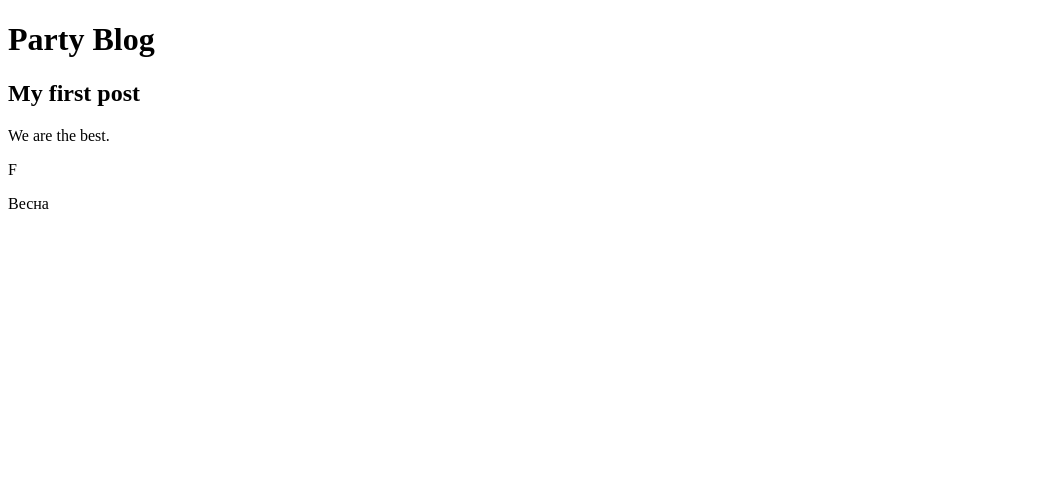
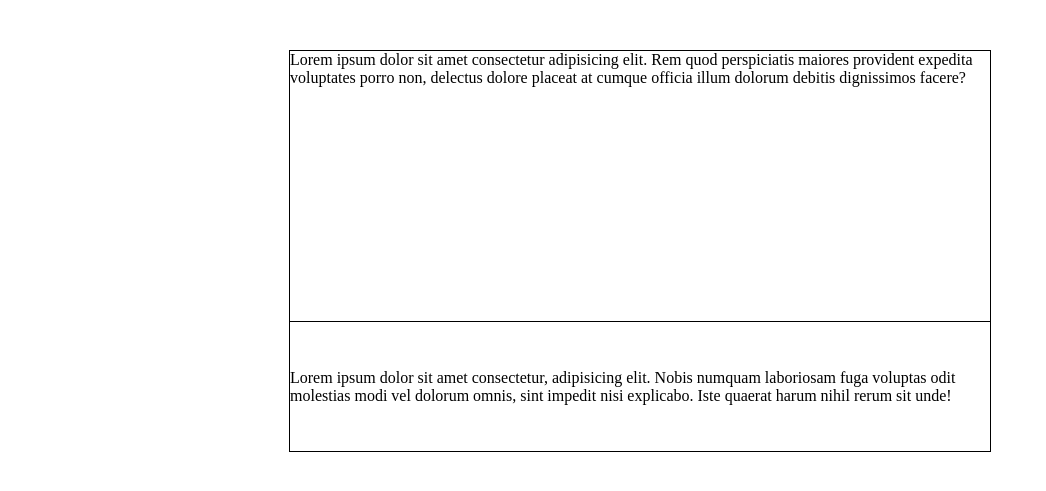
Before and after one commit to Zipko251/my-first-blog, a Django app: page / in a window 1280 px wide. Shown: the top 491 px of the page, without its empty margins (0-1046 px from the left). Run offline with Django 3.2, Linux system fonts and the light colour scheme.

Commit message:
Weleeve MVP

```diff
--- a/blog/templates/blog/post_list.html
+++ b/blog/templates/blog/post_list.html
@@ -1,18 +1,24 @@
 <!DOCTYPE html>
 <html lang="en">
-    <head>
-        <title>Our Party</title>
-    </head>
-    <body>
-        <div>
-            <h1>Party Blog</h1>
+<head>
+    <meta charset="UTF-8">
+    <meta name="viewport" content="width=device-width, initial-scale=1.0">
+    <meta http-equiv="X-UA-Compatible" content="ie=edge">
+    <link rel="stylesheet" href="style.css">
+    <title>Document</title>
+</head>
+<body>
+    <div class="main-block grid">
+        <div class="product-image grid">
+            Lorem ipsum dolor sit amet consectetur adipisicing elit.
+            Rem quod perspiciatis maiores provident expedita voluptates porro non, delectus dolore placeat at cumque officia illum dolorum debitis dignissimos facere?
+        </div>
+        <div class="desription grid">
+            Lorem ipsum dolor sit amet consectetur, adipisicing elit.
+            Nobis numquam laboriosam fuga voluptas odit molestias modi vel dolorum omnis, sint impedit nisi explicabo.
+            Iste quaerat harum nihil rerum sit unde!
         </div>
 
-        <div>
-            <h2>My first post</h2>
-            <p>We are the best.</p>
-            <p>F</p>
-            <p>Весна</p>
-        </div>
-    </body>
+    </div>
+</body>
 </html>
--- /dev/null
+++ b/blog/templates/blog/style.css
@@ -0,0 +1,20 @@
+.grid{
+    display: grid
+}
+
+.main-block{
+    height: 400px;
+    width: 700px;
+    border-width: 1px;
+    border-style: solid;
+    position: relative;
+    margin-left:auto;
+    margin-top: 50px;
+    margin-right: auto;
+}
+
+.product-image{
+    border-bottom-style: solid;
+    border-bottom-width: 1px;
+    height: 270px;
+}
```
